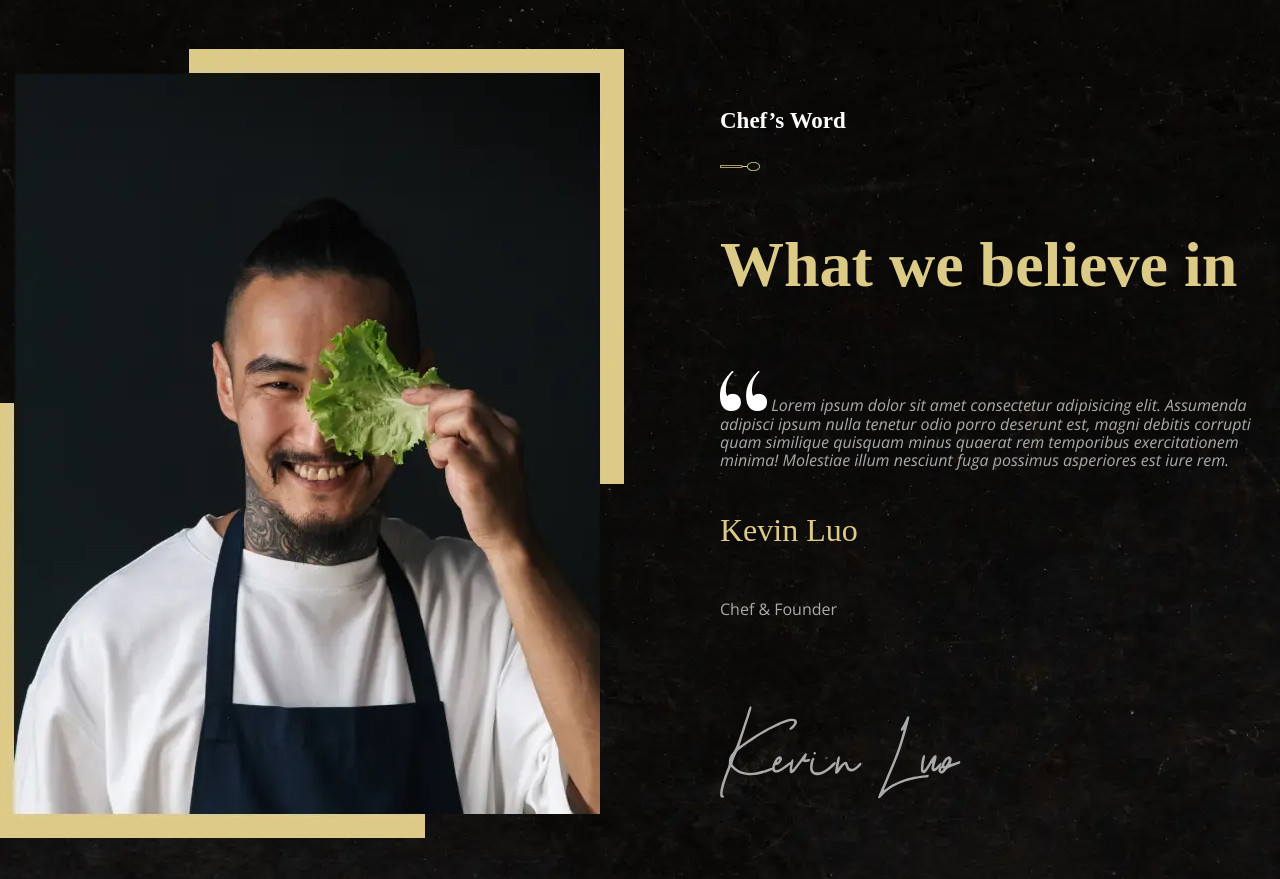
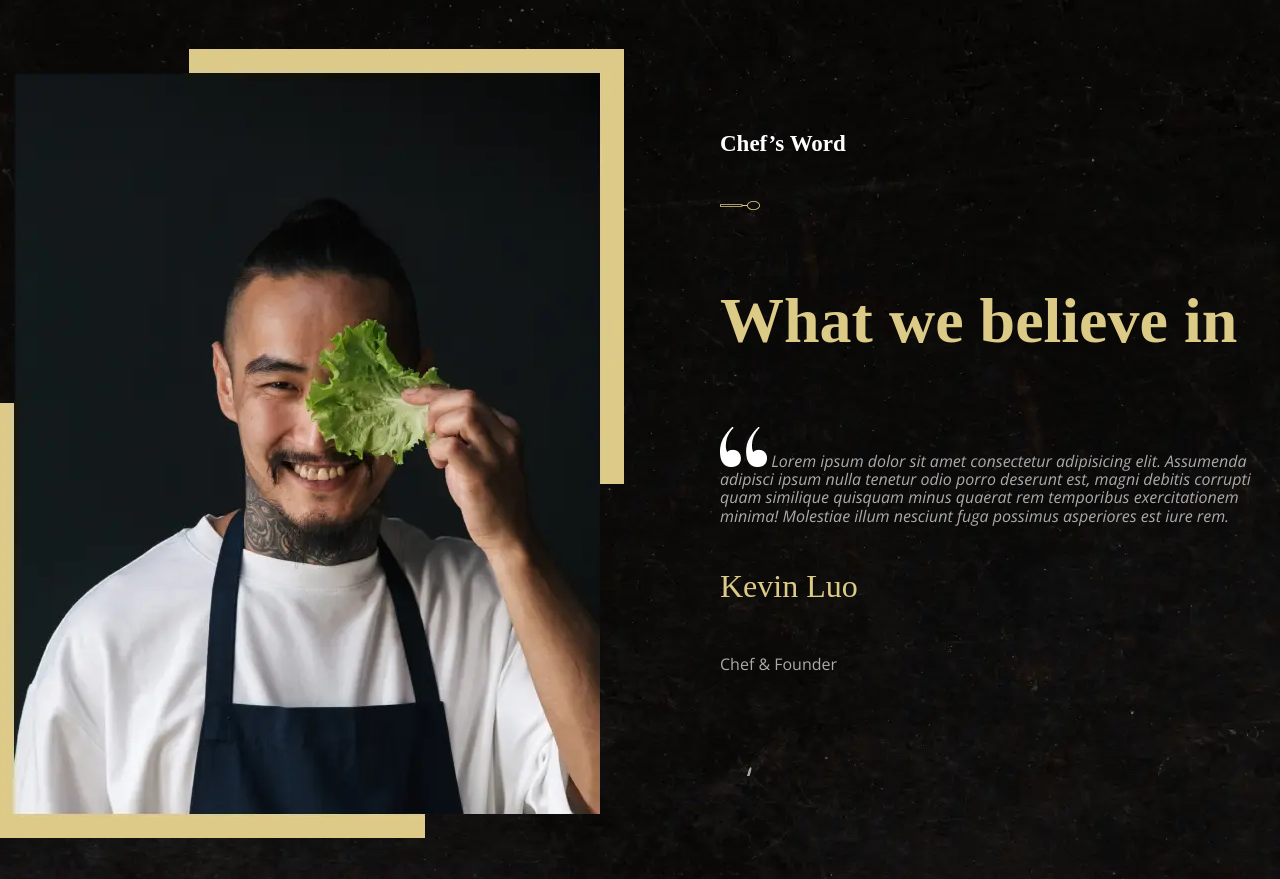
Before and after one commit to lamb-holy/group-project, a plain HTML site: page index.html in a window 1280 px wide. Shown: the part 5516-6395 px from the top of the page. Drawn offline with nearby package versions, Linux system fonts and the light colour scheme; a web font is replaced by a local one.

Commit message:
Update main.css

```diff
--- a/styles/main.css
+++ b/styles/main.css
@@ -316,11 +316,22 @@
 
 }
 
+.chefTop{
+    display: flex;
+    flex-direction: column;
+    gap: 16px;
+}
+
 .chefSubtitle{
     font-family: var(--font-family);
     font-weight: 700;
     font-size: 23px;
     color: #fff;
+}
+
+svg{
+    width: 40px;
+    height: 9px;
 }
 
 .chefTitle{
```
